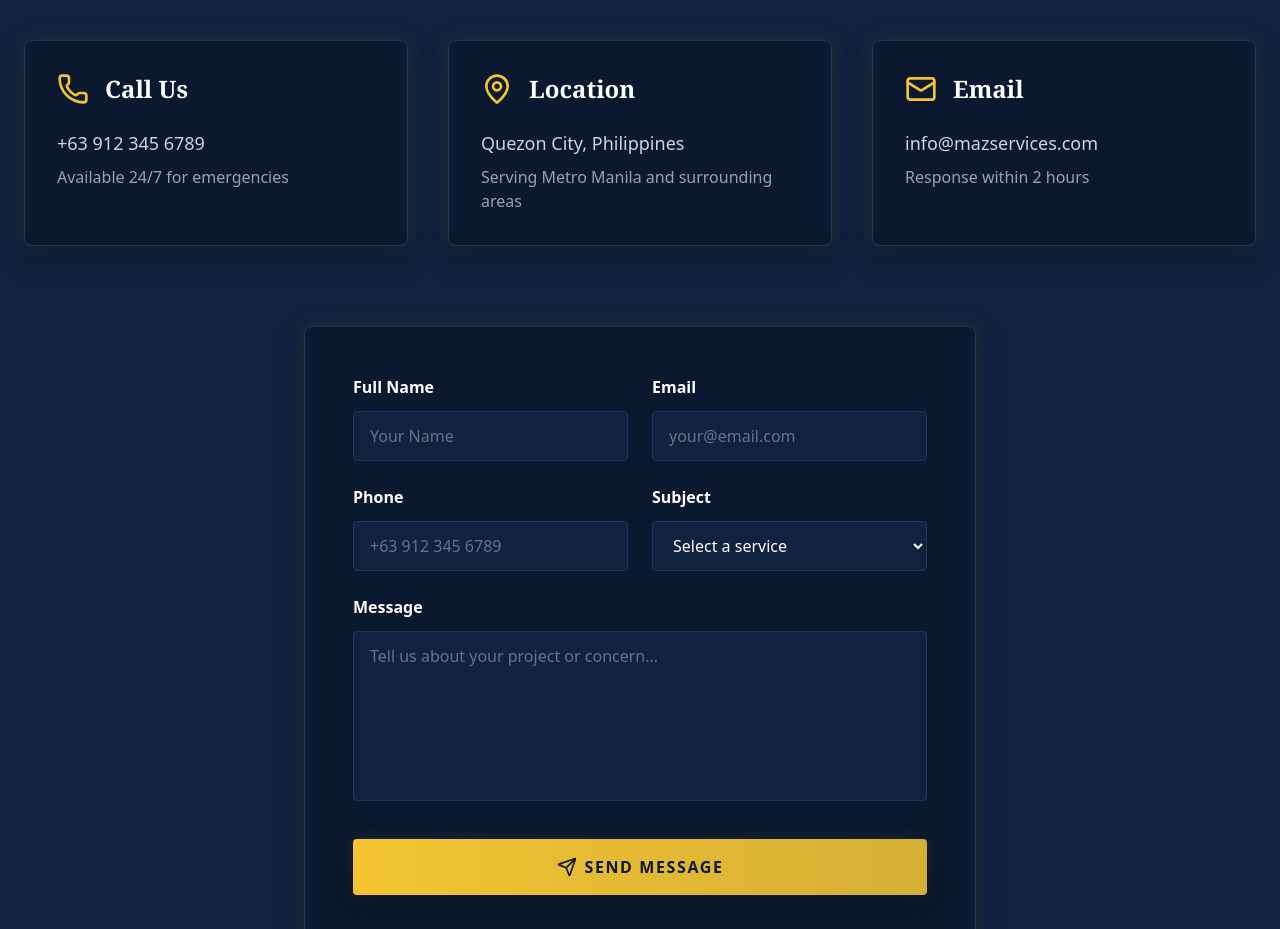
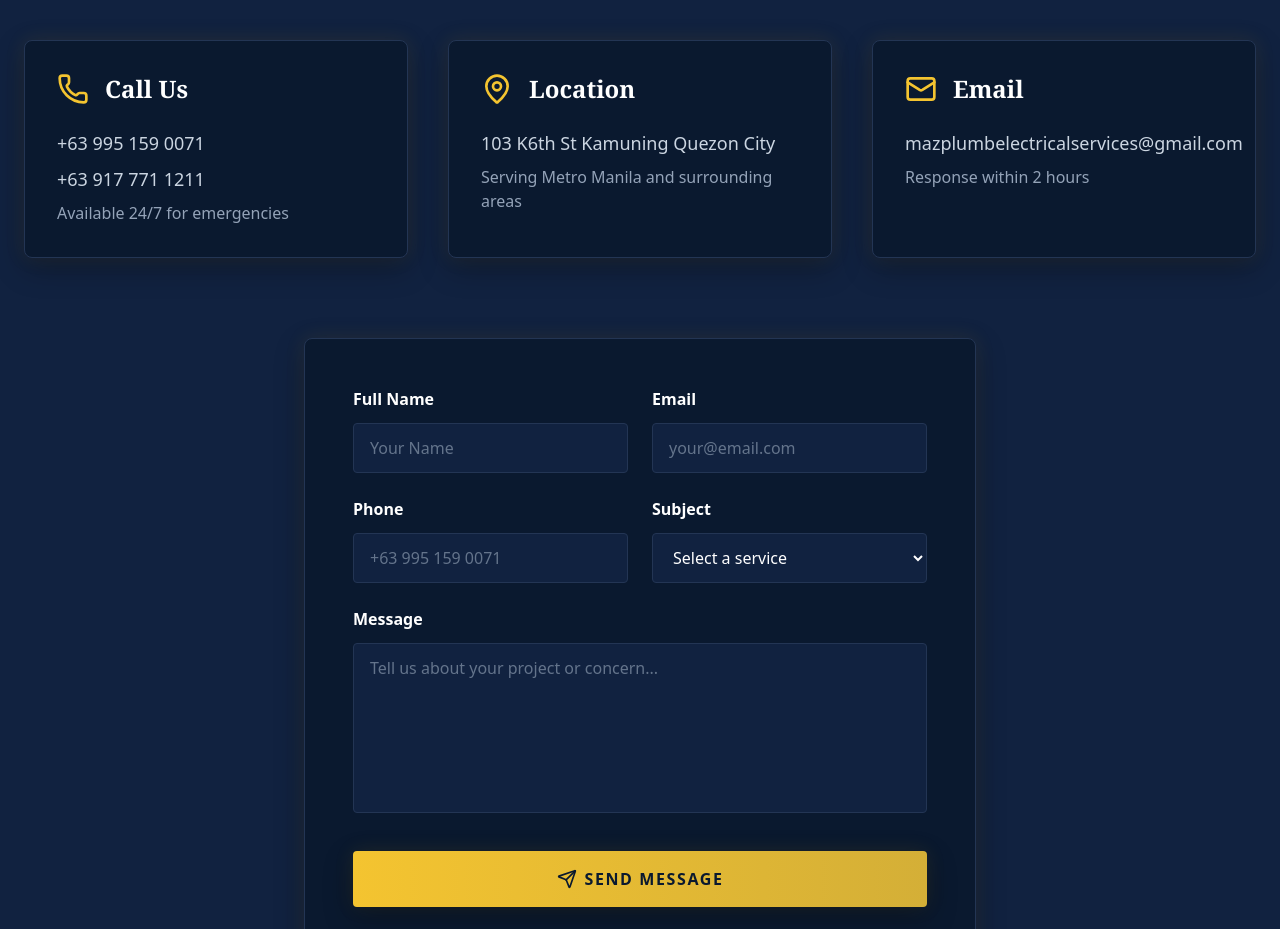
Before and after one commit to bertexyveruycjhondc-lab/Maz-Plumbing-And-Electrical-Services, a Next.js app: page / in a window 1280 px wide. Shown: the part 6340-7269 px from the top of the page. Built offline with nearby package versions, Linux system fonts and the light colour scheme; a web font is replaced by a local one.

Commit message:
Update contact.tsx

```diff
--- a/components/contact.tsx
+++ b/components/contact.tsx
@@ -1,7 +1,5 @@
 'use client'
-
 import React from "react"
-
 import { useState } from 'react'
 import { Phone, MapPin, Mail, Send } from 'lucide-react'
 
@@ -40,7 +38,6 @@ export default function Contact() {
           </h2>
           <div className="w-32 h-1 gold-gradient mx-auto"></div>
         </div>
-
         <div className="grid grid-cols-1 md:grid-cols-3 gap-10 mb-20">
           {/* Contact Info Cards */}
           <div className="bg-navy-900 border border-navy-700 p-8 rounded-lg hover:border-gold-500/70 transition-all duration-500 hover:-translate-y-2 premium-shadow animate-fade-in-up">
@@ -48,29 +45,27 @@ export default function Contact() {
               <Phone size={32} className="text-gold-500" />
               <h3 className="text-2xl font-serif font-bold text-white">Call Us</h3>
             </div>
-            <p className="text-slate-300 text-lg mb-2">+63 912 345 6789</p>
+            <p className="text-slate-300 text-lg mb-2">+63 995 159 0071</p>
+            <p className="text-slate-300 text-lg mb-2">+63 917 771 1211</p>
             <p className="text-slate-400">Available 24/7 for emergencies</p>
           </div>
-
           <div className="bg-navy-900 border border-navy-700 p-8 rounded-lg hover:border-gold-500/70 transition-all duration-500 hover:-translate-y-2 premium-shadow animate-fade-in-up" style={{ animationDelay: '150ms' }}>
             <div className="flex items-center gap-4 mb-6">
               <MapPin size={32} className="text-gold-500" />
               <h3 className="text-2xl font-serif font-bold text-white">Location</h3>
             </div>
-            <p className="text-slate-300 text-lg mb-2">Quezon City, Philippines</p>
+            <p className="text-slate-300 text-lg mb-2">103 K6th St Kamuning Quezon City</p>
             <p className="text-slate-400">Serving Metro Manila and surrounding areas</p>
           </div>
-
           <div className="bg-navy-900 border border-navy-700 p-8 rounded-lg hover:border-gold-500/70 transition-all duration-500 hover:-translate-y-2 premium-shadow animate-fade-in-up" style={{ animationDelay: '300ms' }}>
             <div className="flex items-center gap-4 mb-6">
               <Mail size={32} className="text-gold-500" />
               <h3 className="text-2xl font-serif font-bold text-white">Email</h3>
             </div>
-            <p className="text-slate-300 text-lg mb-2">info@mazservices.com</p>
+            <p className="text-slate-300 text-lg mb-2">mazplumbelectricalservices@gmail.com</p>
             <p className="text-slate-400">Response within 2 hours</p>
           </div>
         </div>
-
         {/* Contact Form */}
         <div className="max-w-2xl mx-auto animate-fade-in-up">
           <form onSubmit={handleSubmit} className="bg-navy-900 border border-navy-700 p-12 rounded-lg premium-shadow">
@@ -100,7 +95,6 @@ export default function Contact() {
                 />
               </div>
             </div>
-
             <div className="grid grid-cols-1 md:grid-cols-2 gap-6 mb-6">
               <div>
                 <label className="block text-white font-semibold mb-3">Phone</label>
@@ -109,7 +103,7 @@ export default function Contact() {
                   name="phone"
                   value={formData.phone}
                   onChange={handleChange}
-                  placeholder="+63 912 345 6789"
+                  placeholder="+63 995 159 0071"
                   className="w-full bg-navy-800 border border-navy-700 rounded px-4 py-3 text-white placeholder:text-slate-500 focus:border-gold-500 focus:outline-none transition-colors"
                 />
               </div>
@@ -130,7 +124,6 @@ export default function Contact() {
                 </select>
               </div>
             </div>
-
             <div className="mb-8">
               <label className="block text-white font-semibold mb-3">Message</label>
               <textarea
@@ -143,14 +136,12 @@ export default function Contact() {
                 required
               ></textarea>
             </div>
-
             <button
               type="submit"
               className="w-full gold-gradient text-navy-900 py-4 font-bold uppercase tracking-widest flex items-center justify-center gap-2 hover:from-gold-600 hover:to-gold-500 transition-all duration-300 premium-shadow animate-pulse-glow rounded"
             >
               <Send size={20} /> Send Message
             </button>
-
             {submitted && (
               <p className="text-center text-gold-400 mt-6 font-semibold animate-fade-in">
                 ✓ Thank you! We'll be in touch within 2 hours.
```
